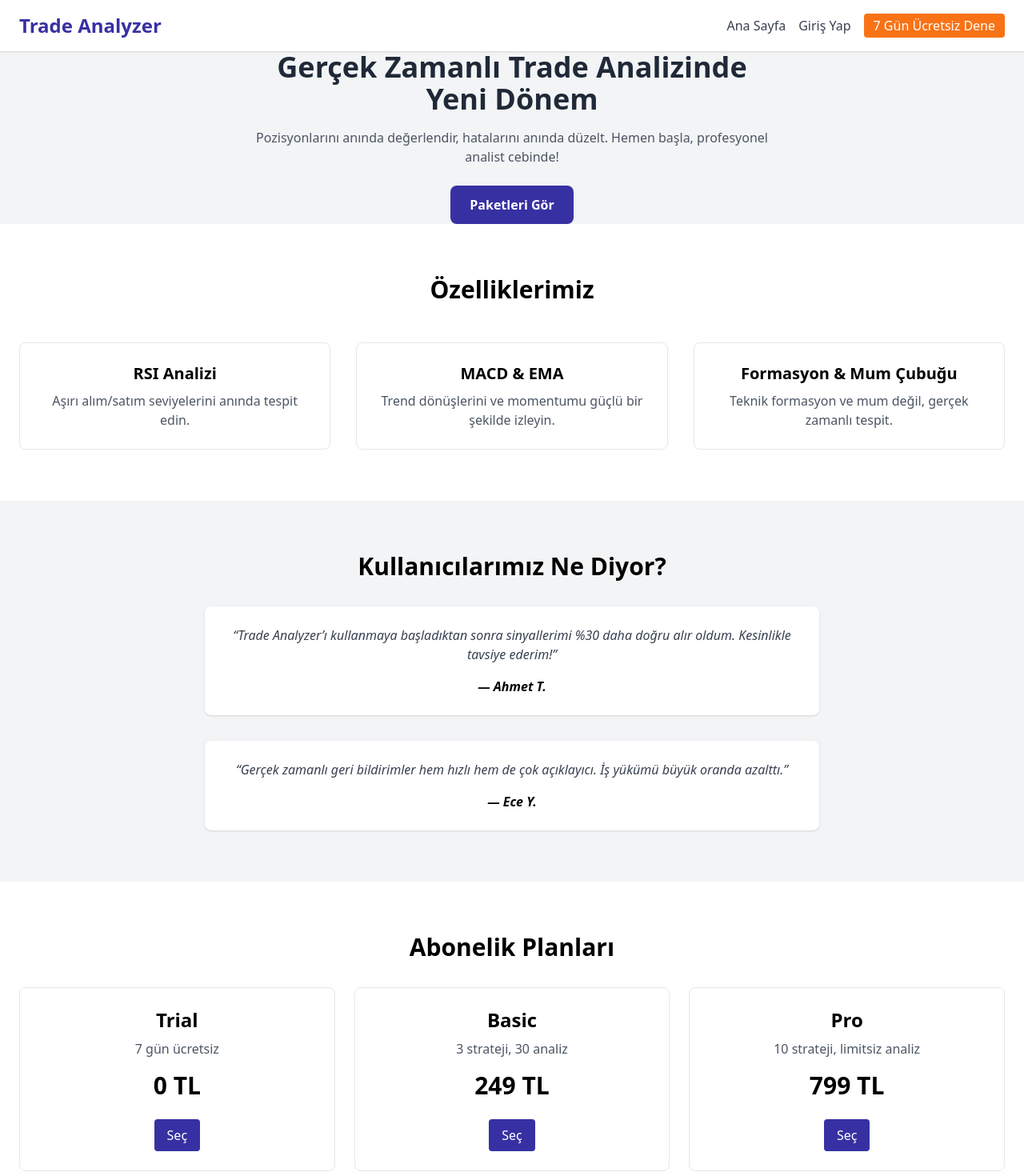
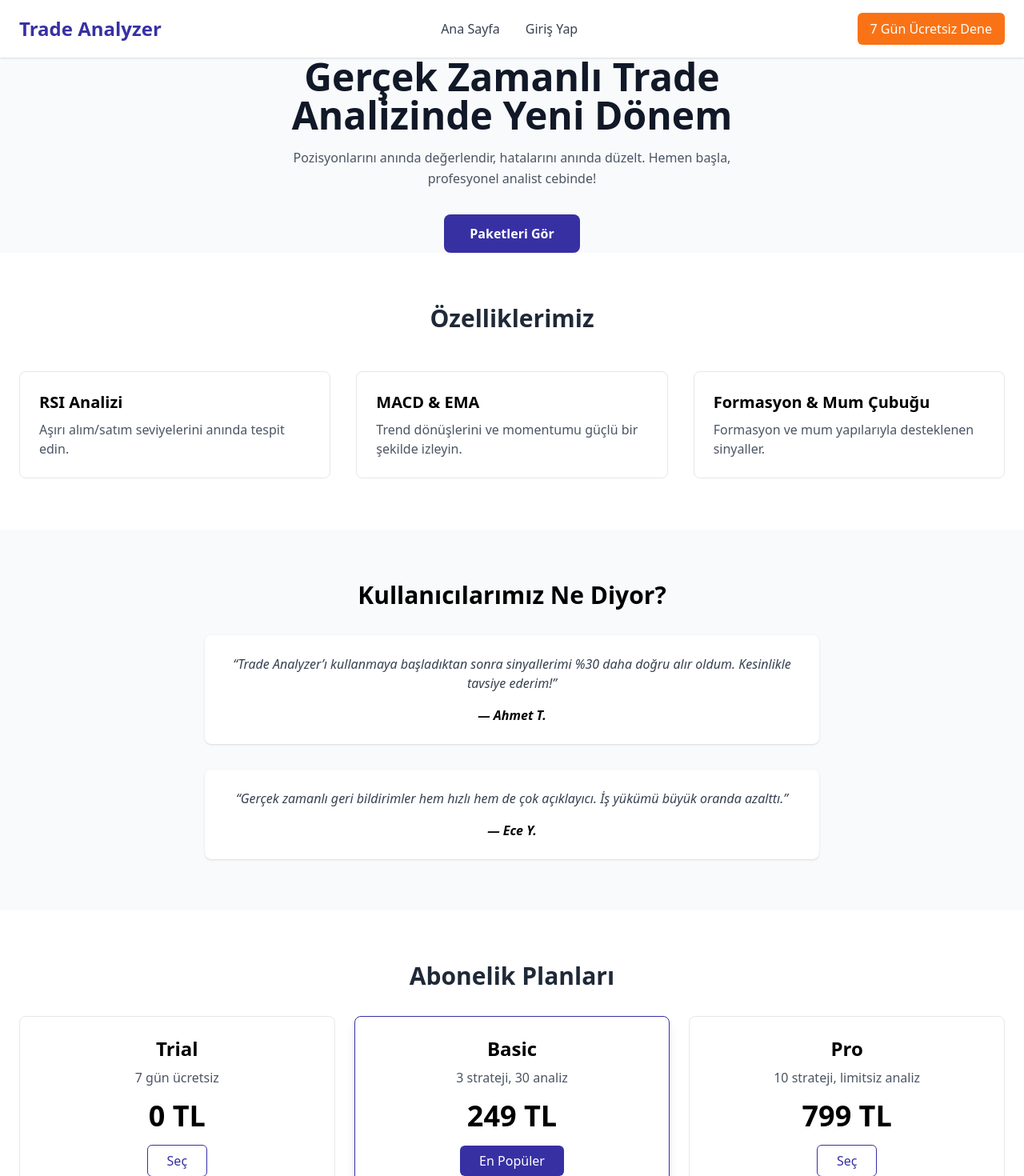
Before and after one commit to greencheff/trade-analyze-app, a React (Vite) app in the folder frontend/: page / in a window 1280 px wide. Shown: the top 1470 px of the page at 80% size. Built offline with nearby package versions, Linux system fonts and the light colour scheme.

Commit message:
Update Landing.jsx

```diff
--- a/frontend/src/pages/Landing.jsx
+++ b/frontend/src/pages/Landing.jsx
@@ -1,32 +1,53 @@
-import { Link } from 'react-router-dom';
+import { Link } from 'react-router-dom'
 
 export default function Landing() {
   return (
-    <div className="min-h-screen flex flex-col bg-gray-100">
+    <div className="min-h-screen flex flex-col bg-gray-50">
       {/* Navbar */}
       <header className="bg-white shadow">
-        <div className="container mx-auto flex justify-between items-center py-4 px-6">
-          <h1 className="text-2xl font-bold text-indigo-800">Trade Analyzer</h1>
-          <nav className="space-x-4">
-            <Link to="/" className="text-gray-700 hover:text-indigo-800">Ana Sayfa</Link>
-            <Link to="/auth" className="text-gray-700 hover:text-indigo-800">Giriş Yap</Link>
-            <Link to="/subscription" className="bg-orange-500 text-white px-3 py-1 rounded hover:bg-orange-600">
-              7 Gün Ücretsiz Dene
-            </Link>
+        <div className="container mx-auto flex items-center justify-between py-4 px-6">
+          {/* Logo */}
+          <div className="text-2xl font-bold text-indigo-800">
+            Trade Analyzer
+          </div>
+
+          {/* Menü (ortada) */}
+          <nav className="hidden md:flex space-x-8 text-gray-700">
+            <Link to="/" className="hover:text-indigo-800">Ana Sayfa</Link>
+            <Link to="/auth" className="hover:text-indigo-800">Giriş Yap</Link>
           </nav>
+
+          {/* CTA */}
+          <Link
+            to="/subscription"
+            className="bg-orange-500 text-white px-4 py-2 rounded-md hover:bg-orange-600"
+          >
+            7 Gün Ücretsiz Dene
+          </Link>
+
+          {/* Mobil menü butonu (opsiyonel) */}
+          <button className="md:hidden text-gray-700">
+            {/* hamburger icon */}
+            <svg className="w-6 h-6" fill="none" stroke="currentColor" viewBox="0 0 24 24">
+              <path strokeLinecap="round" strokeLinejoin="round" strokeWidth={2}
+                d="M4 6h16M4 12h16M4 18h16" />
+            </svg>
+          </button>
         </div>
       </header>
 
       {/* Hero */}
       <section className="flex-grow flex items-center justify-center text-center px-6">
-        <div className="max-w-2xl">
-          <h2 className="text-4xl font-extrabold mb-4 text-gray-800">Gerçek Zamanlı Trade Analizinde Yeni Dönem</h2>
-          <p className="text-gray-600 mb-6">
+        <div className="max-w-xl">
+          <h1 className="text-5xl font-extrabold mb-4 text-gray-900">
+            Gerçek Zamanlı Trade Analizinde Yeni Dönem
+          </h1>
+          <p className="text-gray-600 mb-8 leading-relaxed">
             Pozisyonlarını anında değerlendir, hatalarını anında düzelt. Hemen başla, profesyonel analist cebinde!
           </p>
           <Link
             to="/subscription"
-            className="inline-block bg-indigo-800 text-white px-6 py-3 rounded-lg font-semibold hover:bg-indigo-900"
+            className="inline-block bg-indigo-800 text-white px-8 py-3 rounded-lg font-semibold hover:bg-indigo-900 transition"
           >
             Paketleri Gör
           </Link>
@@ -36,28 +57,28 @@ export default function Landing() {
       {/* Özellikler */}
       <section className="bg-white py-16">
         <div className="container mx-auto px-6">
-          <h3 className="text-3xl font-bold text-center mb-12">Özelliklerimiz</h3>
+          <h2 className="text-3xl font-bold text-center mb-12 text-gray-800">Özelliklerimiz</h2>
           <div className="grid md:grid-cols-3 gap-8">
-            <div className="text-center p-6 border rounded-lg">
-              <h4 className="text-xl font-semibold mb-2">RSI Analizi</h4>
+            <div className="p-6 border rounded-lg hover:shadow-lg transition">
+              <h3 className="text-xl font-semibold mb-2">RSI Analizi</h3>
               <p className="text-gray-600">Aşırı alım/satım seviyelerini anında tespit edin.</p>
             </div>
-            <div className="text-center p-6 border rounded-lg">
-              <h4 className="text-xl font-semibold mb-2">MACD & EMA</h4>
+            <div className="p-6 border rounded-lg hover:shadow-lg transition">
+              <h3 className="text-xl font-semibold mb-2">MACD &amp; EMA</h3>
               <p className="text-gray-600">Trend dönüşlerini ve momentumu güçlü bir şekilde izleyin.</p>
             </div>
-            <div className="text-center p-6 border rounded-lg">
-              <h4 className="text-xl font-semibold mb-2">Formasyon & Mum Çubuğu</h4>
-              <p className="text-gray-600">Teknik formasyon ve mum değil, gerçek zamanlı tespit.</p>
+            <div className="p-6 border rounded-lg hover:shadow-lg transition">
+              <h3 className="text-xl font-semibold mb-2">Formasyon &amp; Mum Çubuğu</h3>
+              <p className="text-gray-600">Formasyon ve mum yapılarıyla desteklenen sinyaller.</p>
             </div>
           </div>
         </div>
       </section>
 
       {/* Testimonial */}
-      <section className="py-16 px-6">
+      <section className="py-16 px-6 bg-gray-50">
         <div className="max-w-3xl mx-auto text-center">
-          <h3 className="text-3xl font-bold mb-8">Kullanıcılarımız Ne Diyor?</h3>
+          <h2 className="text-3xl font-bold mb-8">Kullanıcılarımız Ne Diyor?</h2>
           <div className="space-y-8">
             <blockquote className="bg-white p-6 rounded-lg shadow">
               <p className="italic text-gray-700">
@@ -75,25 +96,34 @@ export default function Landing() {
         </div>
       </section>
 
-      {/* Paketler */}
+      {/* Abonelik Planları */}
       <section className="bg-white py-16">
         <div className="container mx-auto px-6 text-center">
-          <h3 className="text-3xl font-bold mb-8">Abonelik Planları</h3>
+          <h2 className="text-3xl font-bold mb-8 text-gray-800">Abonelik Planları</h2>
           <div className="grid md:grid-cols-3 gap-6">
             {[
-              { name: 'Trial', desc: '7 gün ücretsiz', price: '0 TL' },
-              { name: 'Basic', desc: '3 strateji, 30 analiz', price: '249 TL' },
-              { name: 'Pro', desc: '10 strateji, limitsiz analiz', price: '799 TL' },
+              { name: 'Trial', desc: '7 gün ücretsiz', price: '0 TL', highlight: false },
+              { name: 'Basic', desc: '3 strateji, 30 analiz', price: '249 TL', highlight: true },
+              { name: 'Pro', desc: '10 strateji, limitsiz analiz', price: '799 TL', highlight: false },
             ].map((plan) => (
-              <div key={plan.name} className="p-6 border rounded-lg">
-                <h4 className="text-2xl font-semibold mb-2">{plan.name}</h4>
+              <div
+                key={plan.name}
+                className={`p-6 rounded-lg border ${
+                  plan.highlight ? 'border-indigo-800 shadow-lg' : 'border-gray-200'
+                }`}
+              >
+                <h3 className="text-2xl font-semibold mb-2">{plan.name}</h3>
                 <p className="text-gray-600 mb-4">{plan.desc}</p>
-                <p className="text-3xl font-bold mb-6">{plan.price}</p>
+                <p className="text-4xl font-bold mb-6">{plan.price}</p>
                 <Link
                   to="/subscription"
-                  className="inline-block bg-indigo-800 text-white px-4 py-2 rounded hover:bg-indigo-900"
+                  className={`px-6 py-2 rounded-md font-medium transition ${
+                    plan.highlight
+                      ? 'bg-indigo-800 text-white hover:bg-indigo-900'
+                      : 'bg-white text-indigo-800 border border-indigo-800 hover:bg-indigo-50'
+                  }`}
                 >
-                  Seç
+                  {plan.highlight ? 'En Popüler' : 'Seç'}
                 </Link>
               </div>
             ))}
@@ -104,9 +134,9 @@ export default function Landing() {
       {/* Footer */}
       <footer className="bg-indigo-800 text-white py-6">
         <div className="container mx-auto px-6 text-center">
-          <p>&copy; {new Date().getFullYear()} Trade Analyzer. Tüm hakları saklıdır.</p>
+          <p className="text-sm">&copy; {new Date().getFullYear()} Trade Analyzer. Tüm hakları saklıdır.</p>
         </div>
       </footer>
     </div>
-  );
+  )
 }
```
